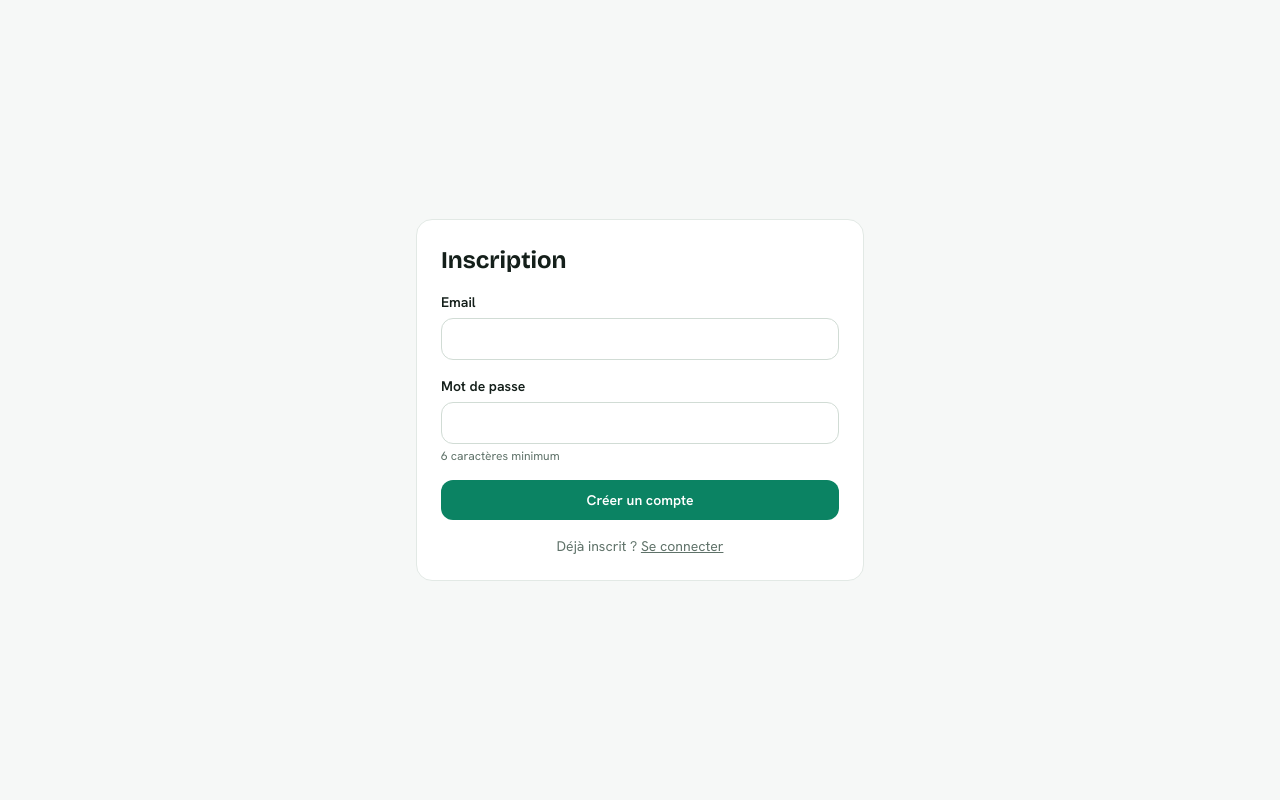
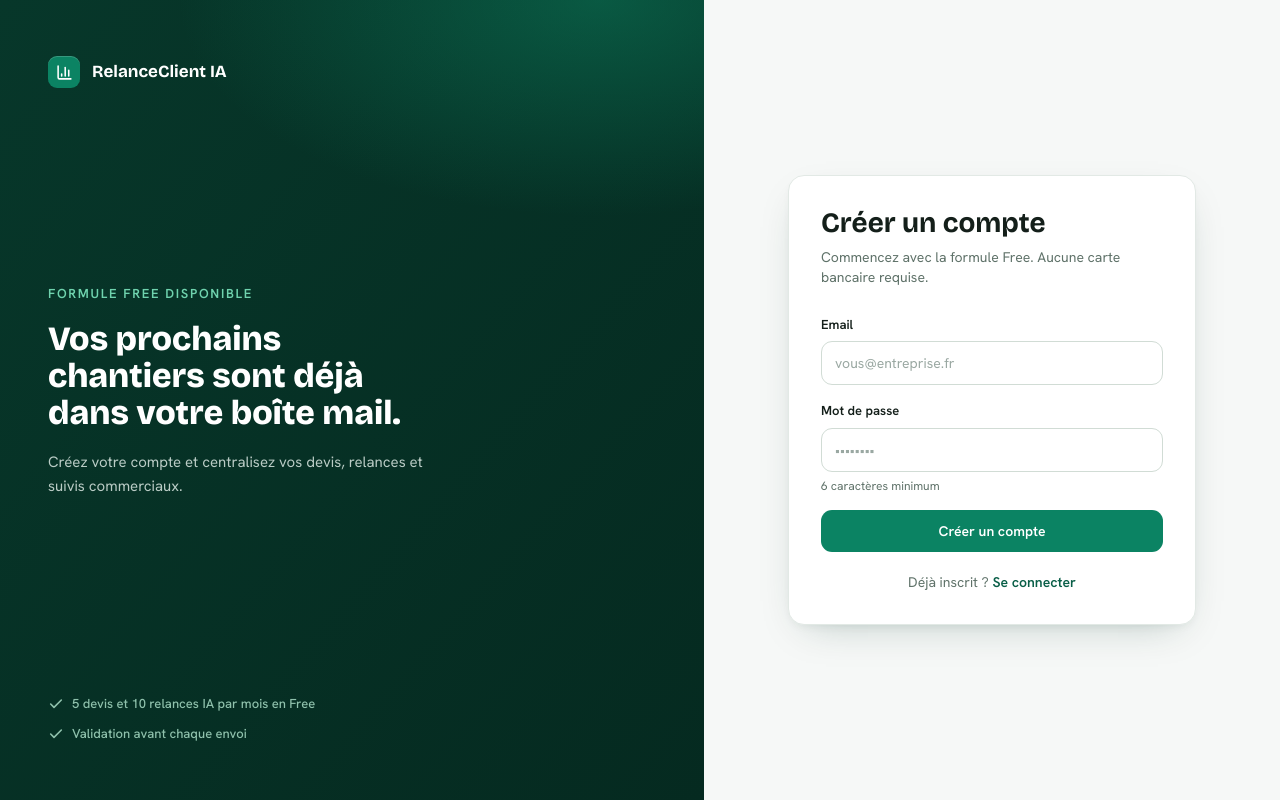
Before and after one commit to devfaouez/relanceclient-ia-mvp, a Next.js app: page /register in a window 1280 px wide. Built offline with nearby package versions, Linux system fonts and the light colour scheme.

Commit message:
style: align auth pages with Claude design

```diff
--- a/app/(auth)/layout.tsx
+++ b/app/(auth)/layout.tsx
@@ -3,9 +3,5 @@ export default function AuthLayout({
 }: Readonly<{
   children: React.ReactNode;
 }>) {
-  return (
-    <main className="flex min-h-screen items-center justify-center px-6 py-10">
-      <div className="w-full max-w-md">{children}</div>
-    </main>
-  );
+  return <main className="min-h-screen bg-background">{children}</main>;
 }
--- a/app/(auth)/login/page.tsx
+++ b/app/(auth)/login/page.tsx
@@ -2,6 +2,7 @@
 
 import { useState } from "react";
 import Link from "next/link";
+import { BarChart3, ShieldCheck } from "lucide-react";
 import { createClient } from "@/lib/supabase/client";
 
 export default function LoginPage() {
@@ -31,54 +32,117 @@ export default function LoginPage() {
   }
 
   return (
-    <section className="rounded-2xl border border-border bg-card p-6 shadow-[var(--surface-shadow)]">
-      <h1 className="text-2xl font-bold">Connexion</h1>
-      <form onSubmit={handleSubmit} className="mt-4 space-y-4">
+    <div className="grid min-h-screen lg:grid-cols-[1.1fr_0.9fr]">
+      <aside className="relative hidden overflow-hidden bg-gradient-to-br from-[#07372a] to-[#052a20] px-12 py-14 text-white lg:flex lg:flex-col">
+        <div className="pointer-events-none absolute inset-0 bg-[radial-gradient(700px_360px_at_85%_0%,rgba(13,138,102,0.45),transparent_60%)]" />
+        <div className="relative z-10 flex items-center gap-3 [font-family:var(--font-display)] text-[17px] font-bold tracking-normal">
+          <span className="grid h-8 w-8 place-items-center rounded-[9px] bg-primary text-white shadow-[inset_0_1px_0_rgba(255,255,255,0.18)]">
+            <BarChart3 className="h-[17px] w-[17px]" strokeWidth={2.2} />
+          </span>
+          RelanceClient&nbsp;IA
+        </div>
+
+        <div className="relative z-10 my-auto max-w-[390px]">
+          <p className="text-[13px] font-semibold uppercase tracking-[0.13em] text-[#6fd3ae]">
+            Suivi de devis & relances
+          </p>
+          <h1 className="mt-4 text-[34px] font-extrabold leading-[1.1] text-white">
+            Ne laissez plus jamais un devis s&apos;endormir.
+          </h1>
+          <p className="mt-[18px] text-[15px] leading-6 text-[#e7f3ee]/80">
+            Reprenez la main sur vos devis en attente. On prépare la relance,
+            vous validez, on envoie.
+          </p>
+        </div>
+
+        <div className="relative z-10 flex items-center gap-2 text-[13px] font-medium text-[#8fc1ac]">
+          <ShieldCheck className="h-4 w-4" />
+          Aucun email envoyé sans votre validation
+        </div>
+      </aside>
+
+      <section className="flex min-h-screen items-center justify-center px-6 py-10 sm:px-8 lg:min-h-0">
+        <div className="w-full max-w-[408px]">
+          <Link
+            href="/"
+            className="mb-10 flex items-center gap-3 [font-family:var(--font-display)] text-[17px] font-bold tracking-normal text-foreground lg:hidden"
+          >
+            <span className="grid h-8 w-8 place-items-center rounded-[9px] bg-primary text-white shadow-[inset_0_1px_0_rgba(255,255,255,0.18)]">
+              <BarChart3 className="h-[17px] w-[17px]" strokeWidth={2.2} />
+            </span>
+            RelanceClient&nbsp;IA
+          </Link>
+
+          <div className="rounded-2xl border border-border bg-card p-6 shadow-[0_14px_40px_-18px_rgba(7,55,42,0.28),0_4px_12px_-6px_rgba(7,55,42,0.12)] sm:p-8">
+            <h2 className="text-[28px] font-bold">Connexion</h2>
+            <p className="mt-2 text-sm text-muted-foreground">
+              Heureux de vous revoir. Connectez-vous à votre espace.
+            </p>
+
+            <form onSubmit={handleSubmit} className="mt-7 space-y-4">
               {error && (
-          <p className="rounded-xl border border-destructive/20 bg-destructive/5 p-3 text-sm font-medium text-destructive">
+                <div
+                  role="alert"
+                  className="rounded-xl border border-destructive/20 bg-destructive/5 px-4 py-3 text-sm font-medium text-destructive"
+                >
                   {error}
-          </p>
+                </div>
               )}
               <div>
-          <label htmlFor="email" className="block text-sm font-semibold">
+                <label
+                  htmlFor="email"
+                  className="block text-[13px] font-semibold text-foreground"
+                >
                   Email
                 </label>
                 <input
                   id="email"
                   type="email"
                   required
+                  placeholder="vous@entreprise.fr"
                   value={email}
                   onChange={(e) => setEmail(e.target.value)}
-            className="mt-1.5 w-full rounded-xl border border-input bg-card px-3 py-2.5 text-sm outline-none transition focus:border-primary focus:ring-2 focus:ring-[hsl(var(--emerald-soft))]"
+                  className="mt-[7px] w-full rounded-[11px] border border-input bg-card px-[13px] py-[11px] text-sm text-foreground outline-none transition placeholder:text-[#9aa8a2] focus:border-primary focus:ring-[3px] focus:ring-[hsl(var(--emerald-soft))]"
                 />
               </div>
               <div>
-          <label htmlFor="password" className="block text-sm font-semibold">
+                <label
+                  htmlFor="password"
+                  className="block text-[13px] font-semibold text-foreground"
+                >
                   Mot de passe
                 </label>
                 <input
                   id="password"
                   type="password"
                   required
+                  placeholder="••••••••"
                   value={password}
                   onChange={(e) => setPassword(e.target.value)}
-            className="mt-1.5 w-full rounded-xl border border-input bg-card px-3 py-2.5 text-sm outline-none transition focus:border-primary focus:ring-2 focus:ring-[hsl(var(--emerald-soft))]"
+                  className="mt-[7px] w-full rounded-[11px] border border-input bg-card px-[13px] py-[11px] text-sm text-foreground outline-none transition placeholder:text-[#9aa8a2] focus:border-primary focus:ring-[3px] focus:ring-[hsl(var(--emerald-soft))]"
                 />
               </div>
               <button
                 type="submit"
                 disabled={loading}
-          className="w-full rounded-xl bg-primary px-4 py-2.5 text-sm font-semibold text-primary-foreground shadow-[var(--surface-shadow)] hover:bg-primary/90 disabled:opacity-50"
+                className="inline-flex w-full items-center justify-center rounded-[11px] border border-transparent bg-primary px-4 py-[13px] text-sm font-semibold leading-none text-primary-foreground shadow-[inset_0_1px_0_rgba(255,255,255,0.2),var(--surface-shadow)] transition hover:-translate-y-0.5 hover:bg-[#0a7457] hover:shadow-[0_14px_40px_-18px_rgba(7,55,42,0.28)] disabled:translate-y-0 disabled:cursor-not-allowed disabled:opacity-55"
               >
                 {loading ? "Connexion…" : "Se connecter"}
               </button>
-        <p className="text-center text-sm text-muted-foreground">
+            </form>
+
+            <p className="mt-5 text-center text-sm text-muted-foreground">
               Pas encore de compte ?{" "}
-          <Link href="/register" className="underline hover:text-foreground">
+              <Link
+                href="/register"
+                className="font-semibold text-[#0a5f48] hover:underline"
+              >
                 S&apos;inscrire
               </Link>
             </p>
-      </form>
+          </div>
+        </div>
       </section>
+    </div>
   );
 }
--- a/app/(auth)/register/page.tsx
+++ b/app/(auth)/register/page.tsx
@@ -2,6 +2,7 @@
 
 import { useState } from "react";
 import Link from "next/link";
+import { BarChart3, Check, MailCheck } from "lucide-react";
 import { createClient } from "@/lib/supabase/client";
 
 export default function RegisterPage() {
@@ -37,45 +38,83 @@ export default function RegisterPage() {
 
   if (confirmed) {
     return (
-      <section className="rounded-2xl border border-border bg-card p-6 shadow-[var(--surface-shadow)]">
-        <h1 className="text-2xl font-bold">Vérifiez votre boîte mail</h1>
-        <p className="mt-2 text-sm text-muted-foreground">
-          Un email de confirmation a été envoyé à <strong>{email}</strong>.
+      <div className="grid min-h-screen lg:grid-cols-[1.1fr_0.9fr]">
+        <AuthAside />
+        <section className="flex min-h-screen items-center justify-center px-6 py-10 sm:px-8 lg:min-h-0">
+          <div className="w-full max-w-[408px]">
+            <MobileLogo />
+            <div className="rounded-2xl border border-border bg-card p-6 shadow-[0_14px_40px_-18px_rgba(7,55,42,0.28),0_4px_12px_-6px_rgba(7,55,42,0.12)] sm:p-8">
+              <span className="grid h-11 w-11 place-items-center rounded-xl border border-[hsl(var(--emerald-soft))] bg-[hsl(var(--emerald-tint))] text-[#0a5f48]">
+                <MailCheck className="h-5 w-5" />
+              </span>
+              <h1 className="mt-5 text-[28px] font-bold">
+                Vérifiez votre boîte mail
+              </h1>
+              <p className="mt-2 text-sm leading-6 text-muted-foreground">
+                Un email de confirmation a été envoyé à{" "}
+                <strong className="font-semibold text-foreground">{email}</strong>.
                 Cliquez sur le lien pour activer votre compte.
               </p>
-        <p className="mt-4 text-center text-sm">
-          <Link href="/login" className="underline hover:text-foreground">
+              <p className="mt-6 text-center text-sm">
+                <Link
+                  href="/login"
+                  className="font-semibold text-[#0a5f48] hover:underline"
+                >
                   Retour à la connexion
                 </Link>
               </p>
+            </div>
+          </div>
         </section>
+      </div>
     );
   }
 
   return (
-    <section className="rounded-2xl border border-border bg-card p-6 shadow-[var(--surface-shadow)]">
-      <h1 className="text-2xl font-bold">Inscription</h1>
-      <form onSubmit={handleSubmit} className="mt-4 space-y-4">
+    <div className="grid min-h-screen lg:grid-cols-[1.1fr_0.9fr]">
+      <AuthAside />
+
+      <section className="flex min-h-screen items-center justify-center px-6 py-10 sm:px-8 lg:min-h-0">
+        <div className="w-full max-w-[408px]">
+          <MobileLogo />
+
+          <div className="rounded-2xl border border-border bg-card p-6 shadow-[0_14px_40px_-18px_rgba(7,55,42,0.28),0_4px_12px_-6px_rgba(7,55,42,0.12)] sm:p-8">
+            <h1 className="text-[28px] font-bold">Créer un compte</h1>
+            <p className="mt-2 text-sm text-muted-foreground">
+              Commencez avec la formule Free. Aucune carte bancaire requise.
+            </p>
+
+            <form onSubmit={handleSubmit} className="mt-7 space-y-4">
               {error && (
-          <p className="rounded-xl border border-destructive/20 bg-destructive/5 p-3 text-sm font-medium text-destructive">
+                <div
+                  role="alert"
+                  className="rounded-xl border border-destructive/20 bg-destructive/5 px-4 py-3 text-sm font-medium text-destructive"
+                >
                   {error}
-          </p>
+                </div>
               )}
               <div>
-          <label htmlFor="email" className="block text-sm font-semibold">
+                <label
+                  htmlFor="email"
+                  className="block text-[13px] font-semibold text-foreground"
+                >
                   Email
                 </label>
                 <input
                   id="email"
                   type="email"
                   required
+                  placeholder="vous@entreprise.fr"
                   value={email}
                   onChange={(e) => setEmail(e.target.value)}
-            className="mt-1.5 w-full rounded-xl border border-input bg-card px-3 py-2.5 text-sm outline-none transition focus:border-primary focus:ring-2 focus:ring-[hsl(var(--emerald-soft))]"
+                  className="mt-[7px] w-full rounded-[11px] border border-input bg-card px-[13px] py-[11px] text-sm text-foreground outline-none transition placeholder:text-[#9aa8a2] focus:border-primary focus:ring-[3px] focus:ring-[hsl(var(--emerald-soft))]"
                 />
               </div>
               <div>
-          <label htmlFor="password" className="block text-sm font-semibold">
+                <label
+                  htmlFor="password"
+                  className="block text-[13px] font-semibold text-foreground"
+                >
                   Mot de passe
                 </label>
                 <input
@@ -83,28 +122,88 @@ export default function RegisterPage() {
                   type="password"
                   required
                   minLength={6}
+                  placeholder="••••••••"
                   value={password}
                   onChange={(e) => setPassword(e.target.value)}
-            className="mt-1.5 w-full rounded-xl border border-input bg-card px-3 py-2.5 text-sm outline-none transition focus:border-primary focus:ring-2 focus:ring-[hsl(var(--emerald-soft))]"
+                  className="mt-[7px] w-full rounded-[11px] border border-input bg-card px-[13px] py-[11px] text-sm text-foreground outline-none transition placeholder:text-[#9aa8a2] focus:border-primary focus:ring-[3px] focus:ring-[hsl(var(--emerald-soft))]"
                 />
-          <p className="mt-1 text-xs text-muted-foreground">
+                <p className="mt-1.5 text-xs text-muted-foreground">
                   6 caractères minimum
                 </p>
               </div>
               <button
                 type="submit"
                 disabled={loading}
-          className="w-full rounded-xl bg-primary px-4 py-2.5 text-sm font-semibold text-primary-foreground shadow-[var(--surface-shadow)] hover:bg-primary/90 disabled:opacity-50"
+                className="inline-flex w-full items-center justify-center rounded-[11px] border border-transparent bg-primary px-4 py-[13px] text-sm font-semibold leading-none text-primary-foreground shadow-[inset_0_1px_0_rgba(255,255,255,0.2),var(--surface-shadow)] transition hover:-translate-y-0.5 hover:bg-[#0a7457] hover:shadow-[0_14px_40px_-18px_rgba(7,55,42,0.28)] disabled:translate-y-0 disabled:cursor-not-allowed disabled:opacity-55"
               >
                 {loading ? "Inscription…" : "Créer un compte"}
               </button>
-        <p className="text-center text-sm text-muted-foreground">
+            </form>
+
+            <p className="mt-5 text-center text-sm text-muted-foreground">
               Déjà inscrit ?{" "}
-          <Link href="/login" className="underline hover:text-foreground">
+              <Link
+                href="/login"
+                className="font-semibold text-[#0a5f48] hover:underline"
+              >
                 Se connecter
               </Link>
             </p>
-      </form>
+          </div>
+        </div>
       </section>
+    </div>
   );
 }
+
+function AuthAside() {
+  return (
+    <aside className="relative hidden overflow-hidden bg-gradient-to-br from-[#07372a] to-[#052a20] px-12 py-14 text-white lg:flex lg:flex-col">
+      <div className="pointer-events-none absolute inset-0 bg-[radial-gradient(700px_360px_at_85%_0%,rgba(13,138,102,0.45),transparent_60%)]" />
+      <div className="relative z-10 flex items-center gap-3 [font-family:var(--font-display)] text-[17px] font-bold tracking-normal">
+        <span className="grid h-8 w-8 place-items-center rounded-[9px] bg-primary text-white shadow-[inset_0_1px_0_rgba(255,255,255,0.18)]">
+          <BarChart3 className="h-[17px] w-[17px]" strokeWidth={2.2} />
+        </span>
+        RelanceClient&nbsp;IA
+      </div>
+
+      <div className="relative z-10 my-auto max-w-[390px]">
+        <p className="text-[13px] font-semibold uppercase tracking-[0.13em] text-[#6fd3ae]">
+          Formule Free disponible
+        </p>
+        <h2 className="mt-4 text-[34px] font-extrabold leading-[1.1] text-white">
+          Vos prochains chantiers sont déjà dans votre boîte mail.
+        </h2>
+        <p className="mt-[18px] text-[15px] leading-6 text-[#e7f3ee]/80">
+          Créez votre compte et centralisez vos devis, relances et suivis
+          commerciaux.
+        </p>
+      </div>
+
+      <div className="relative z-10 flex flex-col gap-[11px]">
+        <div className="flex items-center gap-2 text-[13px] font-medium text-[#8fc1ac]">
+          <Check className="h-4 w-4" strokeWidth={2.4} />
+          5 devis et 10 relances IA par mois en Free
+        </div>
+        <div className="flex items-center gap-2 text-[13px] font-medium text-[#8fc1ac]">
+          <Check className="h-4 w-4" strokeWidth={2.4} />
+          Validation avant chaque envoi
+        </div>
+      </div>
+    </aside>
+  );
+}
+
+function MobileLogo() {
+  return (
+    <Link
+      href="/"
+      className="mb-10 flex items-center gap-3 [font-family:var(--font-display)] text-[17px] font-bold tracking-normal text-foreground lg:hidden"
+    >
+      <span className="grid h-8 w-8 place-items-center rounded-[9px] bg-primary text-white shadow-[inset_0_1px_0_rgba(255,255,255,0.18)]">
+        <BarChart3 className="h-[17px] w-[17px]" strokeWidth={2.2} />
+      </span>
+      RelanceClient&nbsp;IA
+    </Link>
+  );
+}
```
Lines whose indentation alone changed are shown as unchanged.
